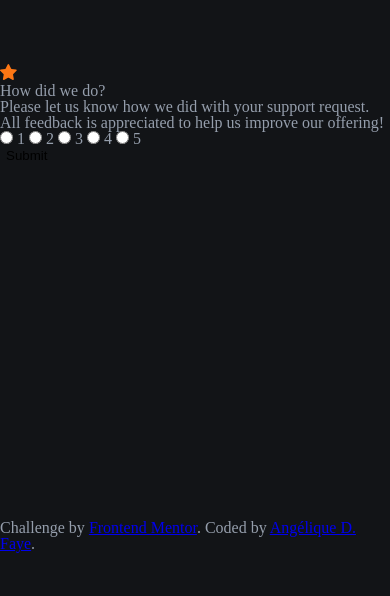
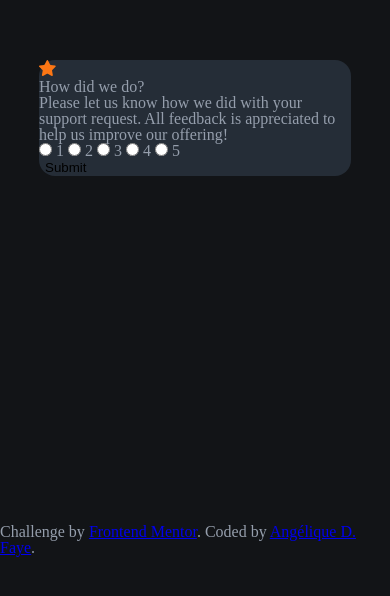
Before and after one commit to AngeliqueDF/interactive-rating-component, a website built with Vite: page index.html in a window 390 px wide. Shown: the part 114-710 px from the top of the page. Built offline with nearby package versions, Linux system fonts and the light colour scheme.

Commit message:
Update style.css
- Add responsiveness without media query. If the parent element becomes very large, the component itself will still have a limited width.

```diff
--- a/src/css/style.css
+++ b/src/css/style.css
@@ -39,3 +39,15 @@ body {
 	display: grid;
 	place-items: center;
 }
+
+/* SECTION ELEMENT, the component's container */
+section {
+	/* set the width on mobile */
+	width: 80%;
+	/* limit the width for desktop */
+	max-width: 22.5rem;
+	background-color: var(--dark-blue);
+	padding: 1rem 1rem 2rem;
+	border-radius: 1rem;
+}
+/* END SECTION ELEMENT */
```
